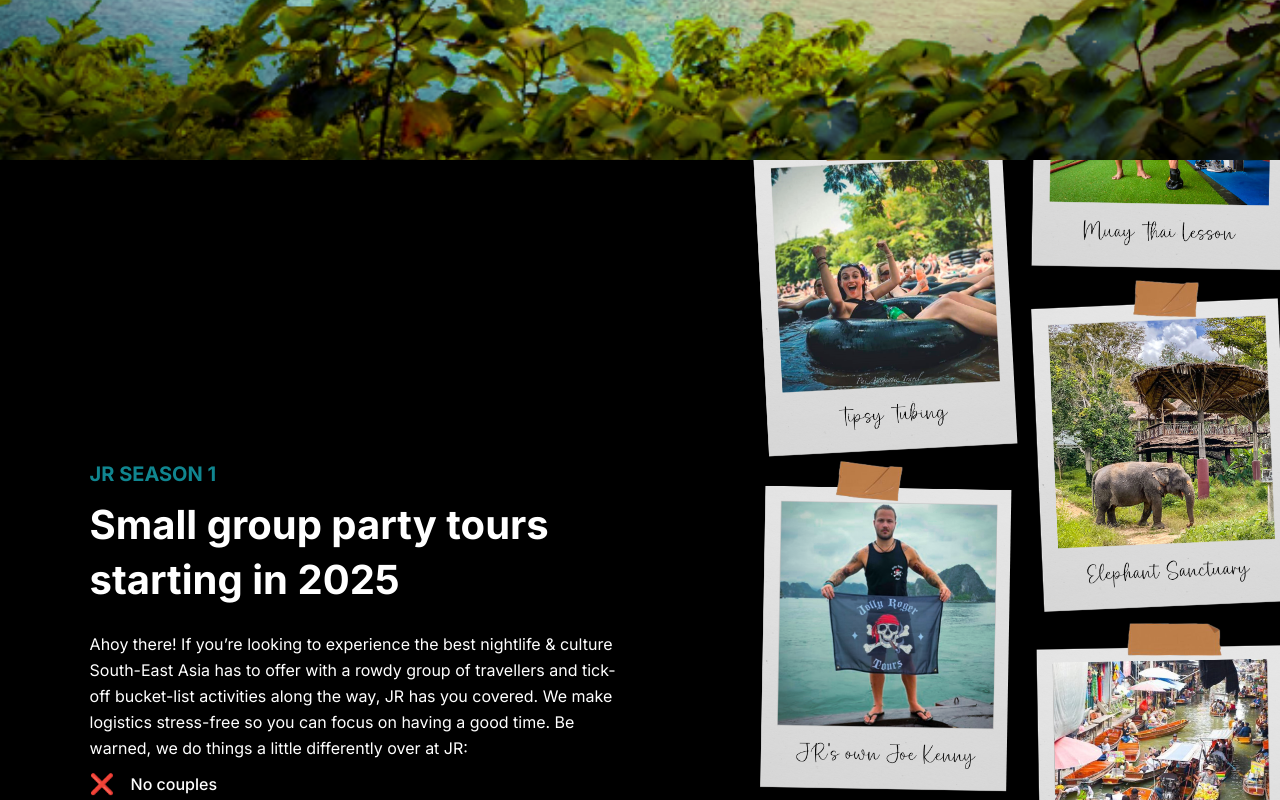
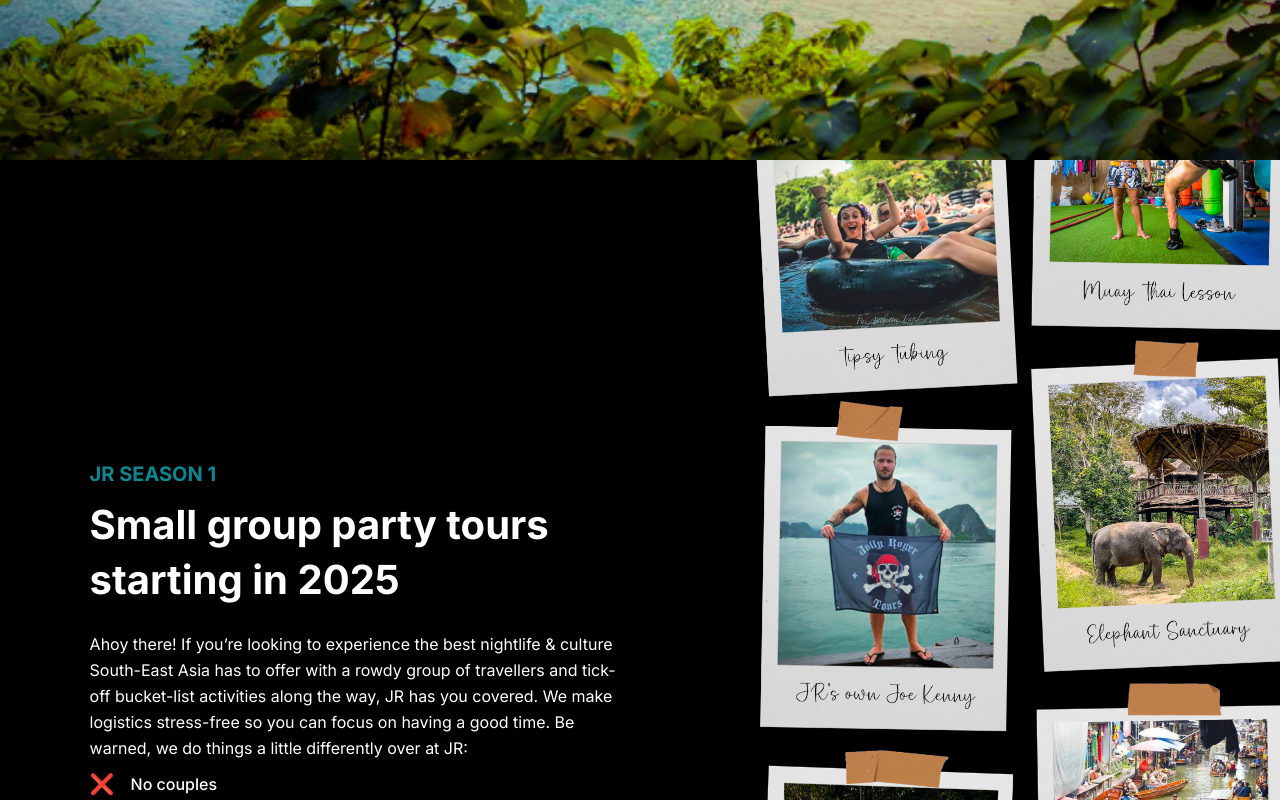
Before and after one commit to DWC97/j3-v3-project, a Next.js app: page / in a window 1280 px wide. Shown: the part 640-1440 px from the top of the page. Built offline with nearby package versions, Linux system fonts and the light colour scheme.

Commit message:
nested css rid of for about section

```diff
--- a/src/components/about/About2.tsx
+++ b/src/components/about/About2.tsx
@@ -157,8 +157,13 @@
 
                     {window.innerWidth > 1024 ?
                     <div className="galleryWrapper">
-                        <Column imagesData={[imageData[0], imageData[1], imageData[2], imageData[3], imageData[4], imageData[5]]} y={y}/>
-                        <Column imagesData={[imageData[6], imageData[7], imageData[8], imageData[9], imageData[10], imageData[11]]} y={y2}/>
+                        <div className="column column1">
+                        <Column  imagesData={[imageData[0], imageData[1], imageData[2], imageData[3], imageData[4], imageData[5]]} y={y}/>
+                        </div>
+                        <div className="column column2">
+                        <Column   imagesData={[imageData[6], imageData[7], imageData[8], imageData[9], imageData[10], imageData[11]]} y={y2}/>
+                        </div>
+
                     </div>
                     :
                     <Column imagesData={[imageData[0], imageData[1], imageData[2], imageData[3], imageData[4], imageData[5], imageData[6], imageData[7], imageData[8], imageData[9], imageData[10], imageData[11]]} y={y}/>
--- a/src/components/about/AboutStyles.css
+++ b/src/components/about/AboutStyles.css
@@ -1,7 +1,7 @@
 .gallery{
     height: 100%;
     overflow: hidden;
-
+    position: relative;
 }
 
 .galleryWrapper{
@@ -10,7 +10,6 @@
     height: 1200px;
     display: flex;
     gap: 2vw;
-    /* padding: 2vw; */
 
 }
 
@@ -21,15 +20,15 @@
     min-width: 250px;
     display: flex;
     flex-direction: column;
-    /* gap: 2vw; */
     white-space: nowrap;
-    &:nth-of-type(1){
-        top: 5%;
-    }
-    &:nth-of-type(2){
-        top: -170%;
-    }
+}
 
+.column1 {
+    top: 5%;
+}
+
+.column2 {
+    top: -160%;
 }
 
 .imageContainer{
```
